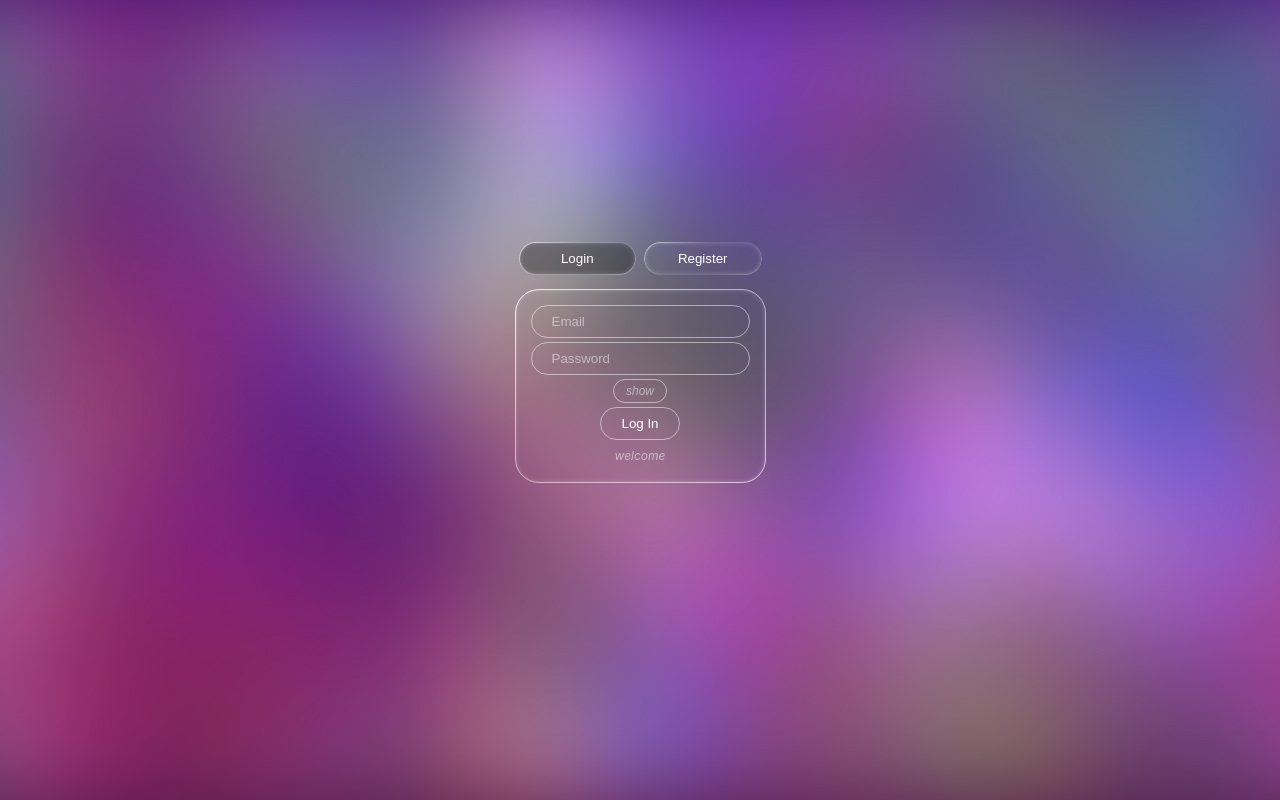
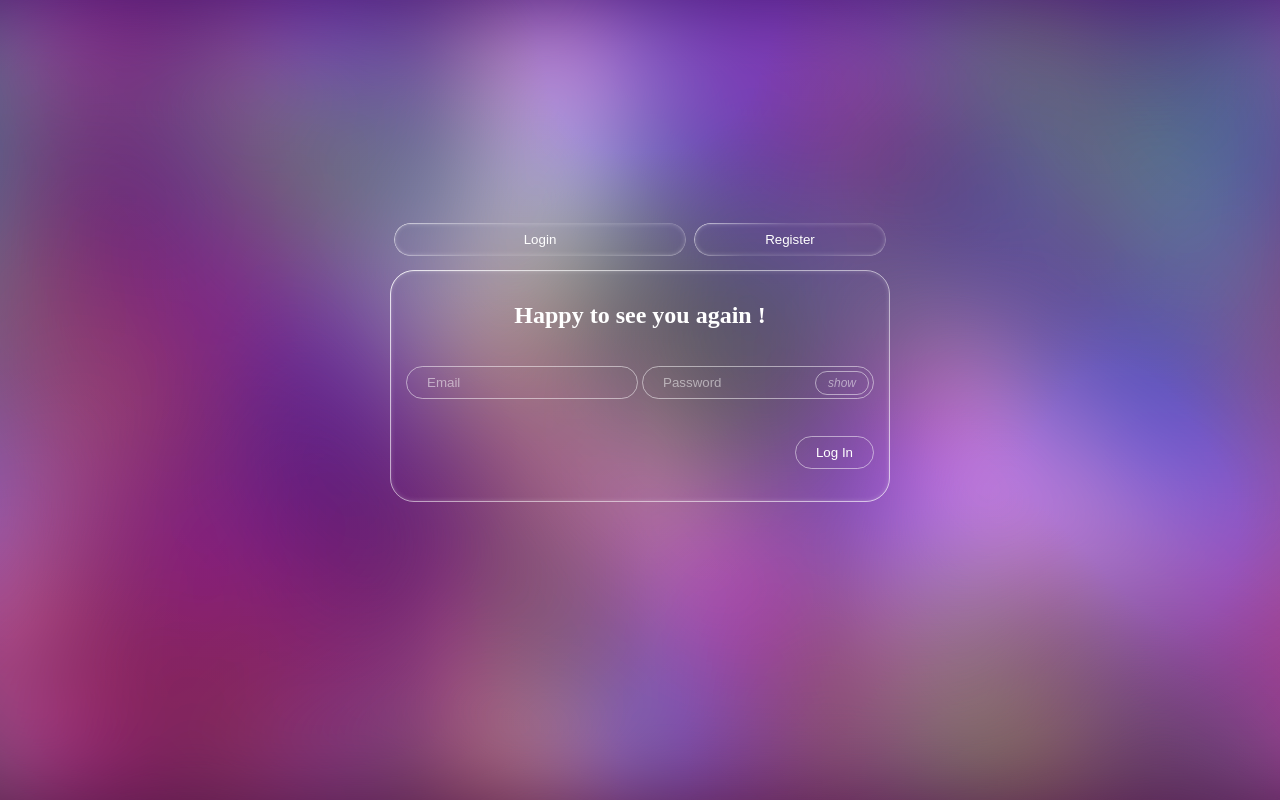
Before and after one commit to GigiJuliette/register-login-FRONT, a React (Vite) app: page /authentication in a window 1280 px wide. Built offline with nearby package versions, Linux system fonts and the light colour scheme; a web font is replaced by a local one.

Commit message:
login Interface style update

```diff
--- a/src/components/Auth/Auth.css
+++ b/src/components/Auth/Auth.css
@@ -1,8 +1,7 @@
-.authForm {
-  display: flex;
-  flex-direction: column;
-  align-items: center;
-  gap: 0.25rem;
+.auth-container {
+  display: grid;
+  grid-template-columns: 1r;
+  grid-auto-rows: auto auto;
 }
 .authComponent-wrapper {
   border: 1px solid rgba(255, 255, 255, 0.5);
@@ -10,18 +9,12 @@
   padding: 15px;
   margin-top: 10px;
 }
-.authBtn-wrapper {
-  display: grid;
-  grid-template-columns: 1fr 1fr;
-  button {
-    border-radius: 50px;
-    margin: 5px;
-  }
-  .activeBtn {
-    background: rgba(0, 0, 0, 0.326);
-  }
+.authForm {
+  display: flex;
+  flex-direction: column;
+  align-items: center;
+  gap: 0.25rem;
 }
-
 .uncorrectPassword,
 .uncorrectLoggin {
   animation: no 0.3s ease both;
@@ -48,3 +41,49 @@
   color: rgba(255, 255, 255, 0.5);
   font-size: 0.75rem;
 }
+.authBtn-wrapper {
+  width: 500px;
+  display: grid;
+  grid-template-columns: 1fr 1fr;
+  button {
+    border-radius: 50px;
+    margin: 5px;
+    transition-timing-function: cubic-bezier(0.64, -1.2, 0.83, 2.23);
+  }
+}
+.authBtn-wrapper:has(.loginBtn:hover),
+.authBtn-wrapper:has(.loginBtn.activeBtn) {
+  grid-template-columns: 1.5fr 1fr;
+}
+.authBtn-wrapper:has(.registerBtn:hover),
+.authBtn-wrapper:has(.registerBtn.activeBtn) {
+  grid-template-columns: 1fr 1.5fr;
+}
+.loginForm {
+  display: grid;
+  grid-template-columns: 1fr 1fr;
+  height: 200px;
+  h2 {
+    grid-area: 1 / 1 / 2 / 3;
+  }
+  button[type="submit"] {
+    grid-area: 3 / 2 / 4 / 3;
+    align-self: center;
+    justify-self: end;
+  }
+}
+.loggin-psw {
+  position: relative;
+}
+.loggin-psw > input {
+  width: 100%;
+}
+.login-toggleHide {
+  position: absolute;
+  right: 5px;
+  top: 50%;
+  transform: translateY(-50%);
+}
+.registerForm {
+  height: 200px;
+}
--- a/src/components/Auth/Auth.tsx
+++ b/src/components/Auth/Auth.tsx
@@ -6,11 +6,13 @@ const Auth = () => {
   const [activeTab, setActiveTab] = useState("login");
   return (
     <>
-      <section>
+      <section className="auth-container">
         <div className="authBtn-wrapper">
           <button
             className={
-              activeTab === "login" ? "activeBtn glass" : "authBtn glass"
+              activeTab === "login"
+                ? "activeBtn authBtn glass loginBtn"
+                : "authBtn glass loginBtn"
             }
             onClick={() => setActiveTab("login")}
           >
@@ -18,7 +20,9 @@ const Auth = () => {
           </button>
           <button
             className={
-              activeTab === "register" ? "activeBtn glass" : "authBtn glass"
+              activeTab === "register"
+                ? "activeBtn authBtn glass registerBtn"
+                : "authBtn glass registerBtn"
             }
             onClick={() => setActiveTab("register")}
           >
--- a/src/components/Auth/Login.tsx
+++ b/src/components/Auth/Login.tsx
@@ -15,7 +15,7 @@ const LogIn = () => {
     password: "",
   });
   const [seePassword, setSeePassword] = useState(false);
-  const [formStatus, setFormStatus] = useState("welcome");
+  const [formStatus, setFormStatus] = useState("Happy to see you again !");
   const [wrongValues, setWrongValues] = useState(false);
   const navigate = useNavigate();
 
@@ -44,7 +44,8 @@ const LogIn = () => {
 
   return (
     <>
-      <form className="authForm">
+      <form className="authForm loginForm">
+        <h2>{formStatus}</h2>
         <input
           type="email"
           placeholder="Email"
@@ -54,6 +55,7 @@ const LogIn = () => {
             setWrongValues(false);
           }}
         />
+        <div className="loggin-psw">
           <input
             type={seePassword ? "text" : "password"}
             placeholder="Password"
@@ -65,13 +67,14 @@ const LogIn = () => {
           />
           <button
             type="button"
-          className="toggleHide"
+            className="toggleHide login-toggleHide"
             onClick={() => {
               setSeePassword((prev) => !prev);
             }}
           >
             <em>{seePassword ? "hide" : "show"}</em>
           </button>
+        </div>
         <button
           type="submit"
           className={wrongValues ? "uncorrectLoggin" : ""}
@@ -82,7 +85,6 @@ const LogIn = () => {
         >
           Log In
         </button>
-        <em className="authStatus">{formStatus}</em>
       </form>
     </>
   );
--- a/src/components/Auth/Register.tsx
+++ b/src/components/Auth/Register.tsx
@@ -51,7 +51,7 @@ const Register = ({ setActiveTab }: RegisterProps) => {
 
   return (
     <>
-      <form className="authForm">
+      <form className="authForm registerForm">
         <input
           type="text"
           placeholder="Nickname"
@@ -81,7 +81,7 @@ const Register = ({ setActiveTab }: RegisterProps) => {
           type={seePassword ? "text" : "password"}
           placeholder="Confirm password"
           value={confirmPassword}
-          className={uncorrect ? "uncorrectPassword" : ""}
+          className={uncorrect ? "uncorrectPassword loggin-psw" : "loggin-psw"}
           onChange={(e) => {
             setUncorrect(false);
             setConfirmPassword(e.target.value);
--- a/src/components/UsersList/UsersList.tsx
+++ b/src/components/UsersList/UsersList.tsx
@@ -19,6 +19,8 @@ const UsersList = () => {
         const allUsers = await userService.getAllUsers();
         setUsers(allUsers);
       } catch (error: any) {
+        console.log(error.message);
+        console.log(error.status);
         if (
           error.status === 401 ||
           error.status === 403 ||
--- a/src/pages/Dashboard.tsx/Dashboard.css
+++ b/src/pages/Dashboard.tsx/Dashboard.css
@@ -105,3 +105,8 @@ section {
     opacity: 1;
   }
 }
+.ham-isOpen {
+  transform: translateX(110px);
+  transition-delay: 0.2s;
+  transition: 0.3s ease-in-out;
+}
--- a/src/pages/Dashboard.tsx/Dashboard.tsx
+++ b/src/pages/Dashboard.tsx/Dashboard.tsx
@@ -17,7 +17,7 @@ const Dashboard = () => {
       <div className="burgerNav">
         <svg
           id="burgerToggle"
-          className={isOpen ? "ham open" : "ham"}
+          className={isOpen ? "ham open ham-isOpen" : "ham"}
           viewBox="0 0 100 100"
           width="80"
           onClick={toggleMenu}
--- a/src/services/api.ts
+++ b/src/services/api.ts
@@ -1,6 +1,4 @@
 const API_URL = "http://localhost:2711/";
-
-const token = localStorage.getItem("token");
 
 const handleResponse = async (response: Response) => {
   if (!response.ok) {
@@ -40,9 +38,9 @@ export const userService = {
   },
 
   getAllUsers: async () => {
+    const token = localStorage.getItem("token");
     if (!token) {
       throw new Error("No token found");
-      //
     }
     const response = await fetch(`${API_URL}users`, {
       method: "GET",
@@ -51,15 +49,16 @@ export const userService = {
     return handleResponse(response);
   },
 
-  updateProfile: async (userData: {
+  updateProfile: async (updatedData: {
     nickname: string;
     email: string;
     password: string;
   }) => {
+    const token = localStorage.getItem("token");
     const response = await fetch(`${API_URL}update`, {
       method: "POST",
       headers: { Authorization: `Bearer ${token}` },
-      body: JSON.stringify(userData),
+      body: JSON.stringify(updatedData),
     });
     return handleResponse(response);
   },
```
Lines whose indentation alone changed are shown as unchanged.
